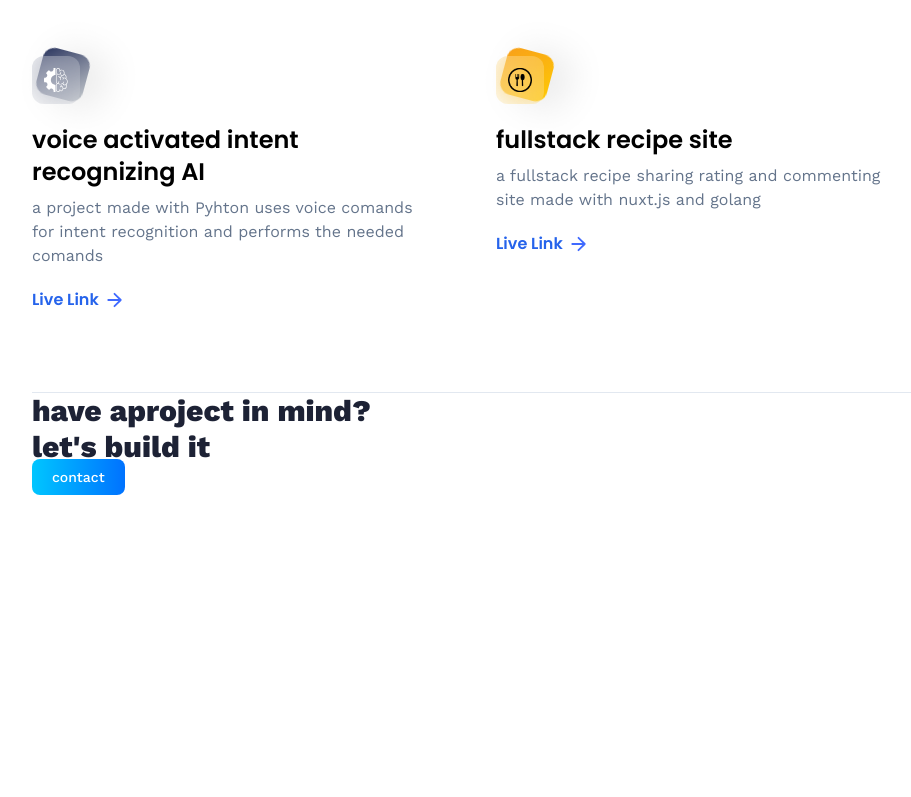
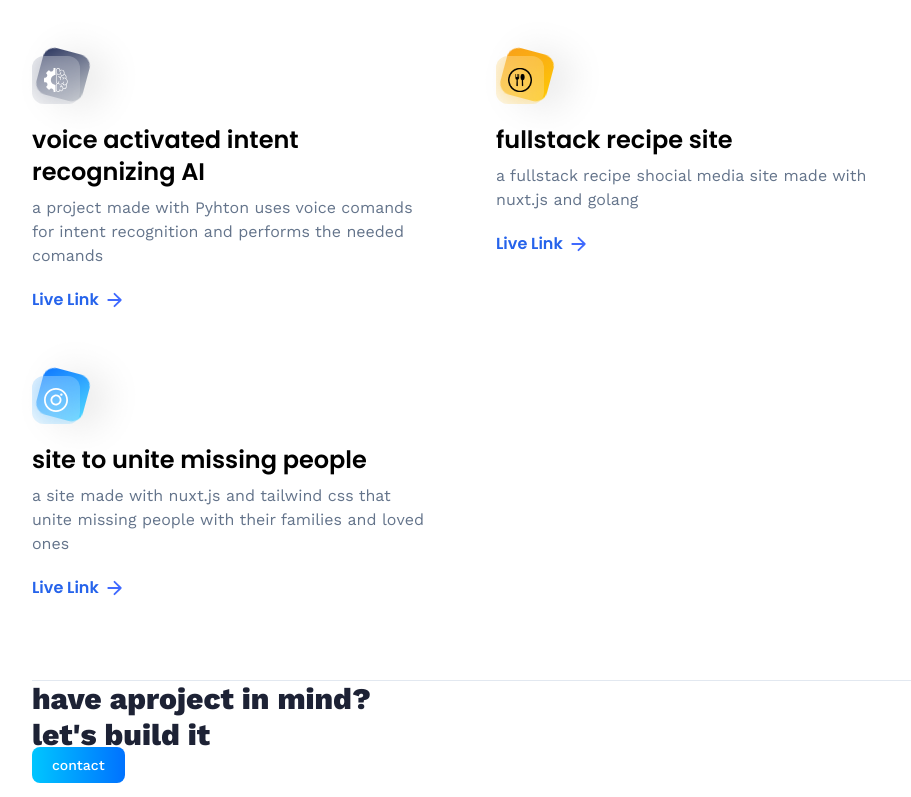
Before and after one commit to johnassefatheeth/3d-portfolio, a React (Vite) app: page /projects in a window 1280 px wide. Shown: the part 1034-1831 px from the top of the page, without its empty margins (48-959 px from the left). Before the commit the page ends 1603 px from the top, so only its background shows below. Built offline with nearby package versions, Linux system fonts and the light colour scheme.

Commit message:
editing projects

```diff
--- a/src/constants/index.js
+++ b/src/constants/index.js
@@ -302,7 +302,7 @@ export const projects = [
     },
     {
         iconUrl: movie,
-        theme: 'btn-back-green',
+        theme: 'btn-back-pink',
         name: 'movie site',
         description: 'a site made with nuxt.js and tailwind css that shows the latest movies and tv shows and their details',
         link: 'https://github.com/johnassefatheeth/movie-app-with-nuxt',
@@ -332,7 +332,14 @@ export const projects = [
         iconUrl: food,
         theme: 'btn-back-yellow',
         name: 'fullstack recipe site',
-        description: 'a fullstack recipe sharing rating and commenting site made with nuxt.js and golang',
-        link: 'https://github.com/johnassefatheeth/recipe-site',
+        description: 'a fullstack recipe shocial media site made with nuxt.js and golang',
+        link: 'https://github.com/johnassefatheeth/Recipe-App',
+    },
+    {
+        iconUrl: snapgram,
+        theme: 'btn-back-blue',
+        name: 'site to unite missing people',
+        description: 'a site made with nuxt.js and tailwind css that unite missing people with their families and loved ones',
+        link: 'https://github.com/johnassefatheeth/Afalagi-Front-end',
     }
 ];
```
